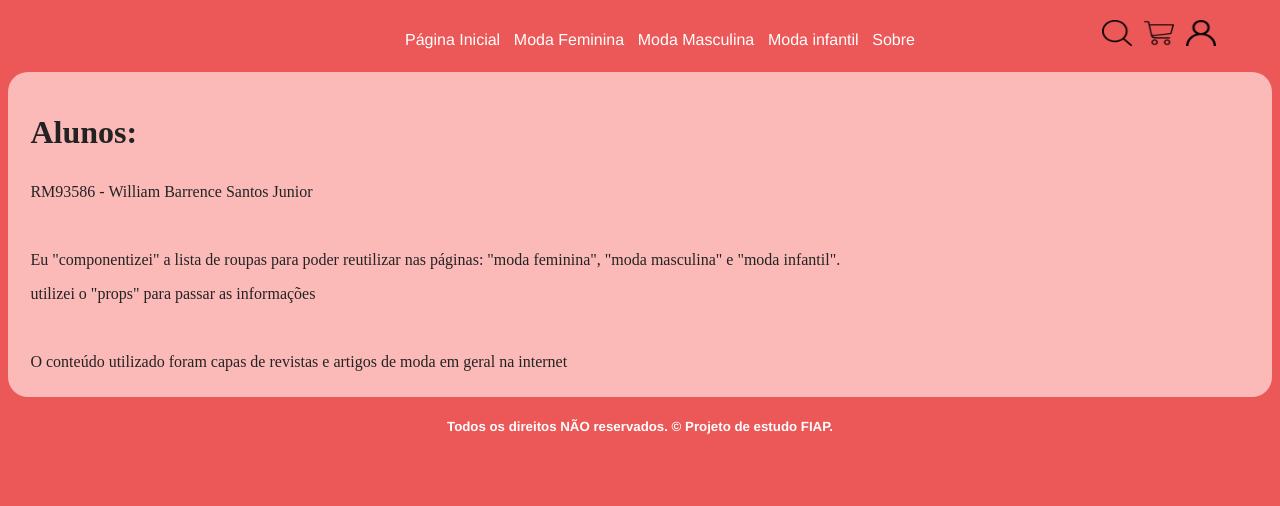
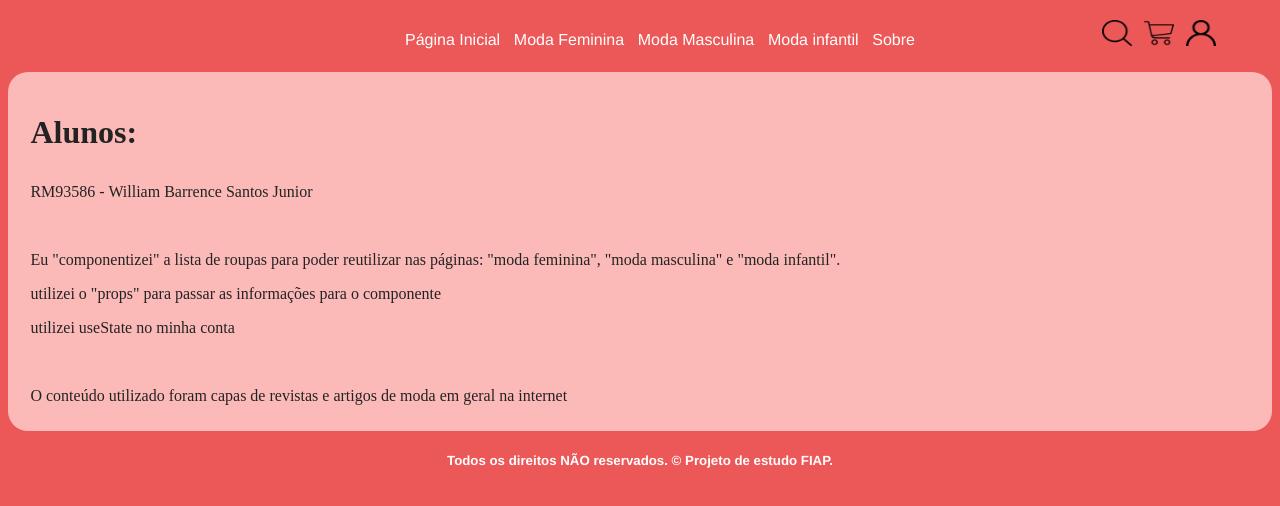
Before and after one commit to 1TDSS-2022/appreact-useeffects, a React (Create React App) app in the folder rm93586/loja-moda/: page /sobre in a window 1280 px wide. Shown: the top 506 px of the page. Built offline with nearby package versions, Linux system fonts and the light colour scheme.

Commit message:
atualização do resumo no sobre

```diff
--- a/rm93586/loja-moda/src/components/sobre/Sobre.jsx
+++ b/rm93586/loja-moda/src/components/sobre/Sobre.jsx
@@ -11,7 +11,8 @@ export default function Sobre(){
             <p>RM93586 - William Barrence Santos Junior</p>
             <br/>
             <p>Eu "componentizei" a lista de roupas para poder reutilizar nas páginas: "moda feminina", "moda masculina" e "moda infantil".</p>
-            <p>utilizei o "props" para passar as informações</p>
+            <p>utilizei o "props" para passar as informações para o componente</p>
+            <p>utilizei useState no minha conta</p>
             <br/>
             <p>O conteúdo utilizado foram capas de revistas e artigos de moda em geral na internet</p>
             </article>
```
